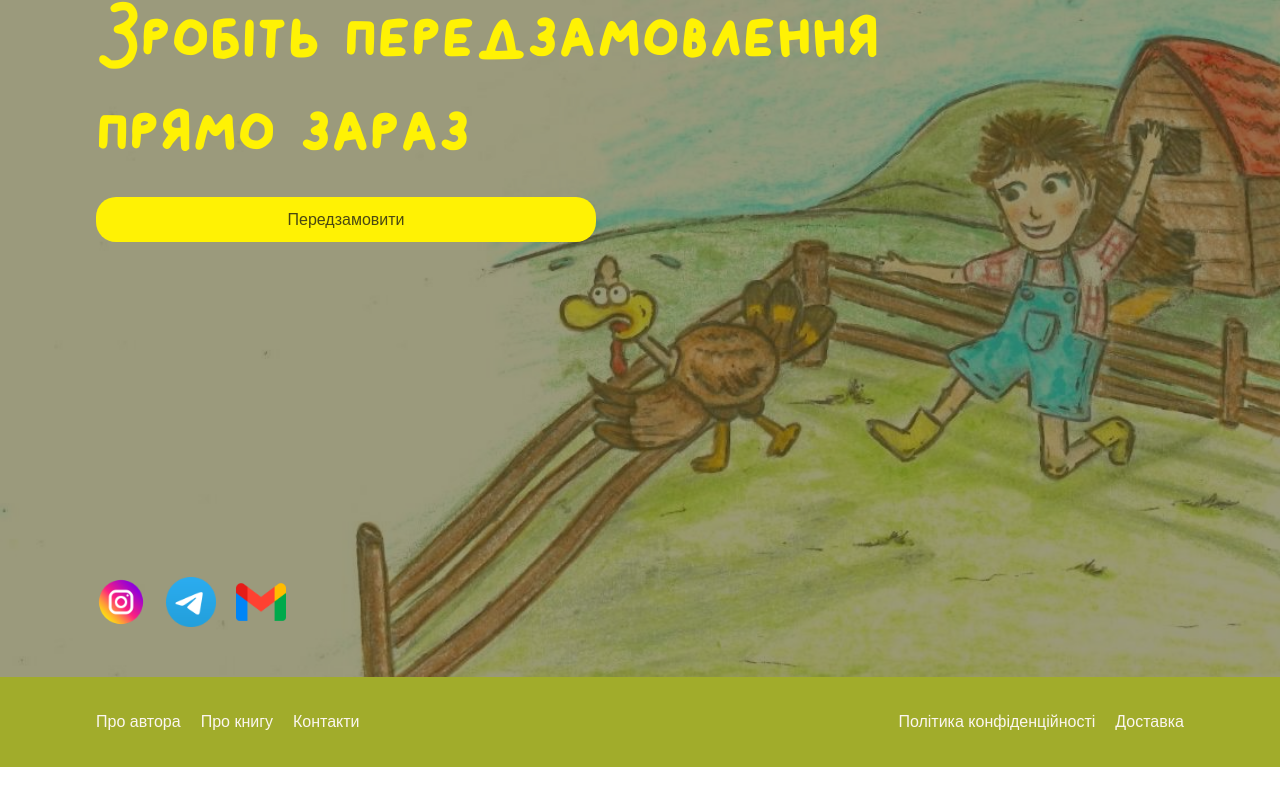
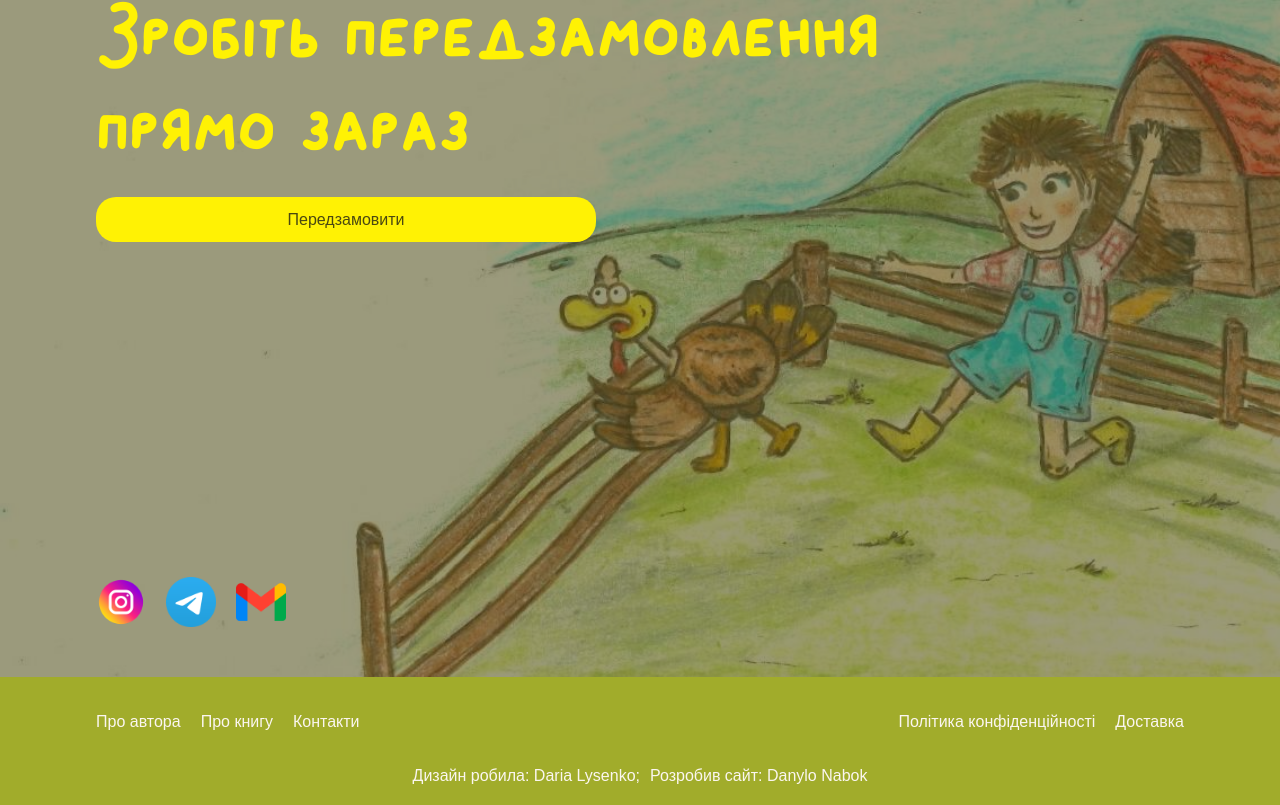
Before and after one commit to Artkvadrat/katrusina-chitalna, a React (Create React App) app: page / in a window 1280 px wide. Shown: the part 2466-3271 px from the top of the page. Before the commit the page ends 3233 px from the top, so only its background shows below. Built offline with nearby package versions, Linux system fonts and the light colour scheme; the HTML template or start-up script is replaced by a standard one; a web font is replaced by a local one.

Commit message:
feat: add authors

```diff
--- a/src/components/Footer/Footer.css
+++ b/src/components/Footer/Footer.css
@@ -74,6 +74,20 @@
     margin-right: 20px;
 }
 
+.footerBottomAuthors {
+    display: flex;
+    justify-content: center;
+    gap: 10px;
+    color: var(--color-light);
+    font-family: Nunito, sans-serif;
+    padding-bottom: 20px;
+}
+
+.footerBottomAuthors a,
+.footerBottomAuthors a:visited {
+    color: var(--color-light);
+}
+
 @media screen and (max-width: 1000px) {
     .footerWrapper h3 {
         font-size: 50px;
@@ -106,6 +120,13 @@
     .footerBottomContent div ul li:not(:last-child) button {
         margin-right: 0;
     }
+
+    .footerBottomAuthors {
+        display: flex;
+        flex-direction: column;
+        align-items: center;
+        font-size: 12px;
+    }
 }
 
 @media screen and (max-width: 600px) {
--- a/src/components/Footer/Footer.jsx
+++ b/src/components/Footer/Footer.jsx
@@ -105,6 +105,29 @@ export const Footer = () => {
               </ul>
             </div>
           </div>
+          <div className="footerBottomAuthors">
+            <p>
+              Дизайн робила:{" "}
+              <a
+                href="https://www.instagram.com/_darialysenko?igsh=MWptY2J2Y3ZoYnpiMw%3D%3D"
+                target="_blank"
+                rel="noreferrer"
+              >
+                Daria Lysenko
+              </a>
+              ;
+            </p>
+            <p>
+              Розробив сайт:{" "}
+              <a
+                href="https://www.linkedin.com/in/danylo-nabok"
+                target="_blank"
+                rel="noreferrer"
+              >
+                Danylo Nabok
+              </a>
+            </p>
+          </div>
         </div>
       </footer>
 
```
